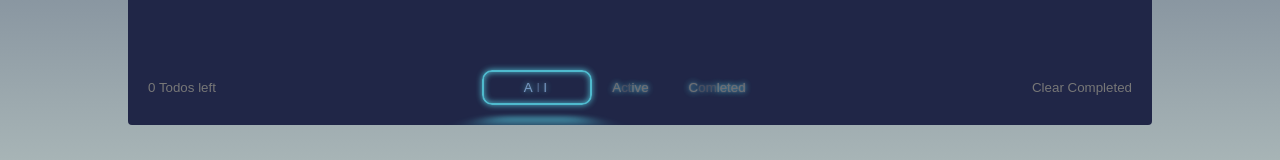
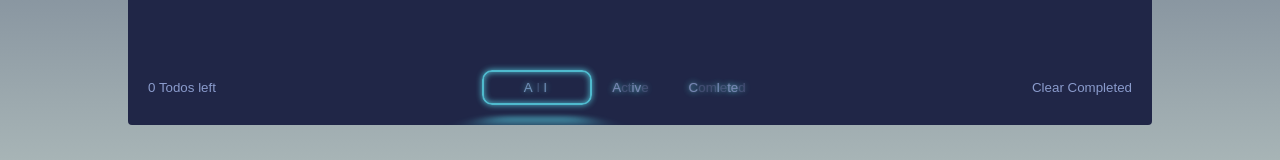
Before and after one commit to Omar-Ra7al/React-Interactive-Todo, a React (Vite) app: page / in a window 1280 px wide. Shown: the part 625-785 px from the top of the page. Built offline with nearby package versions, Linux system fonts and the light colour scheme.

Commit message:
Light-house Inhancement

```diff
--- a/src/components/TodosDetails.jsx
+++ b/src/components/TodosDetails.jsx
@@ -96,6 +96,7 @@ export default function TodosDetails({ todosType }) {
         {/* Start Buttons */}
         <div className="todo-buttons">
           <button
+            aria-label="Delete Task"
             onClick={() => {
               setOpenDeletePopup(true);
               setTaksId(todo.id);
@@ -104,6 +105,7 @@ export default function TodosDetails({ todosType }) {
           </button>
 
           <button
+            aria-label="Edit Task"
             onClick={() => {
               setOpenUpdatePopup(true);
               setTaksId(todo.id);
@@ -112,6 +114,7 @@ export default function TodosDetails({ todosType }) {
           </button>
 
           <button
+            aria-label="Check Task"
             style={{ backgroundColor: todo.checked ? "#07bf01" : "" }}
             onClick={() => {
               handelCheck(todo.id);
--- a/src/components/TodosParent.jsx
+++ b/src/components/TodosParent.jsx
@@ -63,7 +63,11 @@ export default function TodosParent() {
   };
 
   const clearCompleted = () => {
-    handelOpenPopupandMsg("All Completed Cleared");
+    todosState.some((t) => {
+      if (t.checked) {
+        handelOpenPopupandMsg("All Completed Cleared");
+      }
+    });
     dispatch({ type: "clear-completed" });
   };
   // End Eventhandlers //>>
@@ -139,7 +143,8 @@ export default function TodosParent() {
                   toggleActive.notCompleted ? " glowing-btn  active" : ""
                 }`}>
                 <span className="glowing-txt">
-                  A<span className="faulty-letter">ct</span>ive
+                  A<span className="faulty-letter">ct</span>iv
+                  <span className="faulty-letter">e</span>
                 </span>
               </button>
 
@@ -154,11 +159,15 @@ export default function TodosParent() {
                   toggleActive.completed ? " glowing-btn  active" : ""
                 }`}>
                 <span className="glowing-txt">
-                  C<span className="faulty-letter">om</span>leted
+                  C<span className="faulty-letter">om</span>l
+                  <span className="faulty-letter">e</span>
+                  te
+                  <span className="faulty-letter">d</span>
                 </span>
               </button>
             </div>
             <button
+              className="clear"
               onClick={() => {
                 clearCompleted();
               }}>
--- a/src/styles/glowingBtn.css
+++ b/src/styles/glowingBtn.css
@@ -14,7 +14,6 @@
     0px 0px 0.5em 0px var(--glow-color);
   box-shadow: inset 0px 0px 0.5em 0px var(--glow-color),
     0px 0px 0.5em 0px var(--glow-color);
-  /* padding: 7px 10px; */
   padding: 0;
   width: 110px;
   height: 35px;
@@ -27,12 +26,12 @@
   -moz-text-shadow: 0 0 0.125em hsl(0 0% 100% / 0.3),
     0 0 0.45em var(--glow-color);
   text-shadow: 0 0 0.125em hsl(0 0% 100% / 0.3), 0 0 0.45em var(--glow-color);
-  animation: text-flicker 3s linear infinite;
+  animation: text-flicker 5s linear infinite;
 }
 
 .faulty-letter {
-  opacity: 0.5;
-  animation: faulty-flicker 2s linear infinite;
+  /* opacity: 0.5; */
+  animation: faulty-flicker 3s linear infinite;
 }
 
 .glowing-btn::before {
--- a/src/styles/todos.css
+++ b/src/styles/todos.css
@@ -222,8 +222,13 @@
 
 .wrapper .change-status button {
   background-color: transparent;
-  color: #777;
+  /* color: #aabff2; */
+  color: #8a9bcc;
 }
+.content.light .change-status button {
+  color: var(--night-bgcolor);
+}
+
 /* End Change Status buttons */
 
 /* Shimmer Effect */
```
